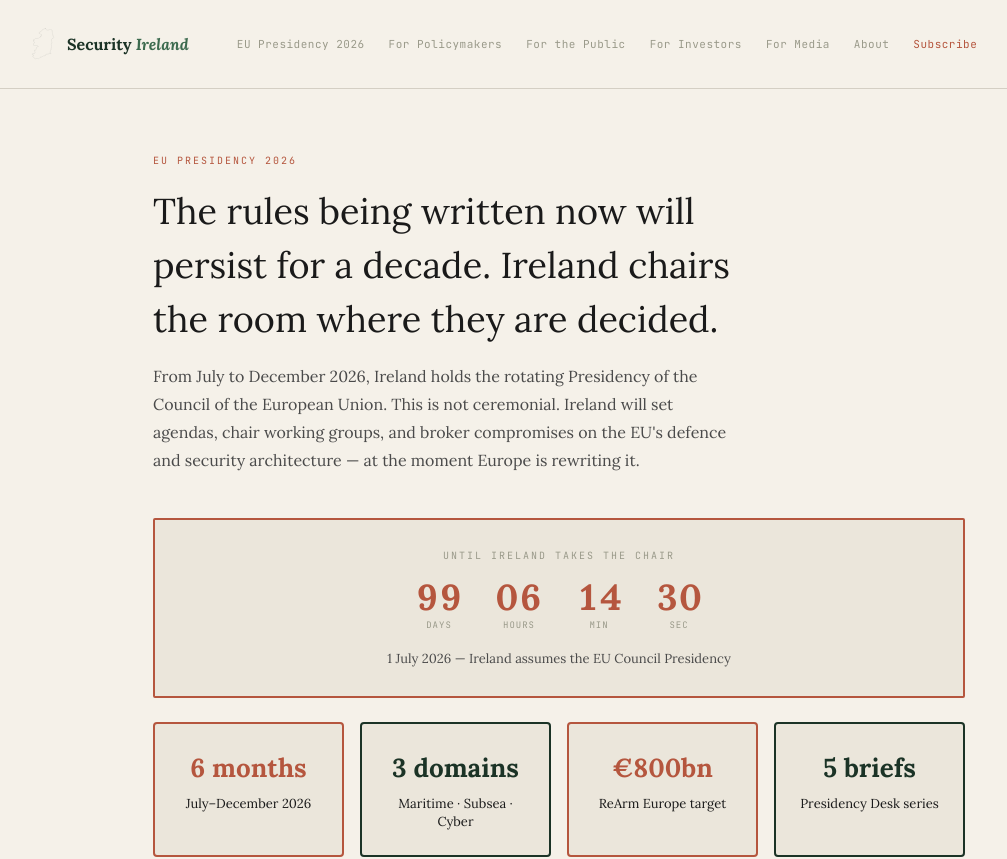
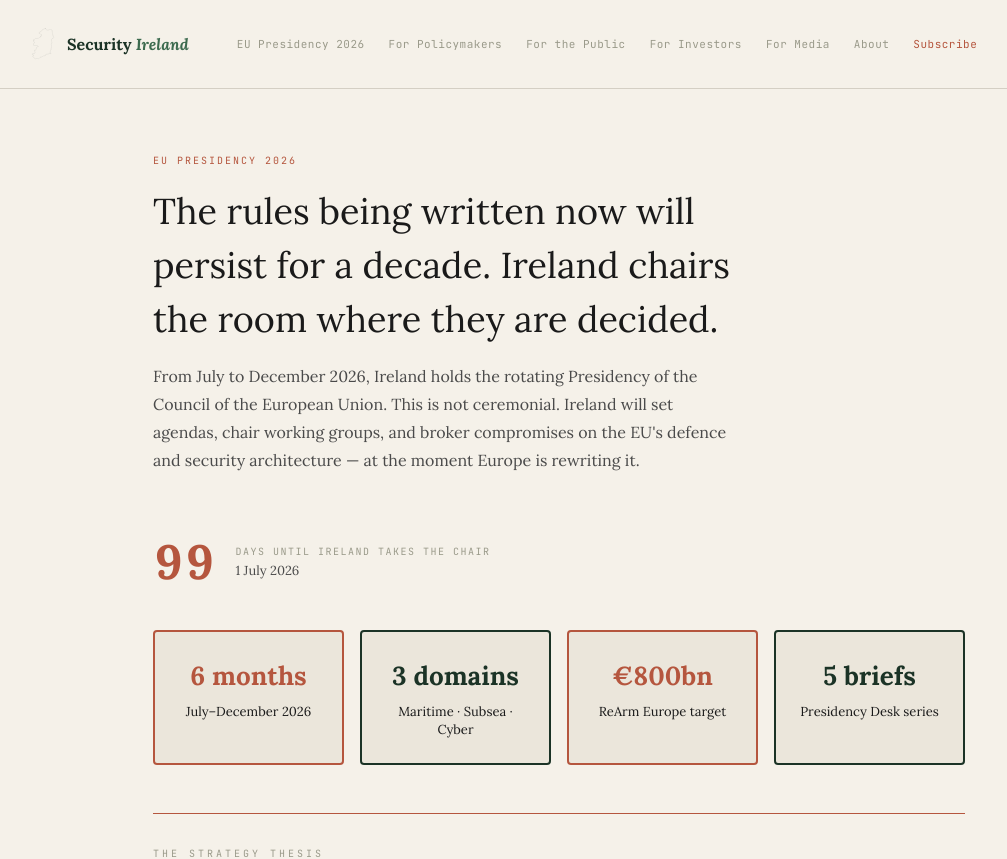
Before and after one commit to scosullivan/security-ireland, a Next.js app: page /eu-presidency in a window 1280 px wide. Shown: the top 859 px of the page, without its empty margins (81-1088 px from the left). Built offline with nearby package versions, Linux system fonts and the light colour scheme.

Commit message:
Update PresidencyCountdown.tsx

```diff
--- a/src/components/PresidencyCountdown.tsx
+++ b/src/components/PresidencyCountdown.tsx
@@ -2,90 +2,59 @@
 
 import { useState, useEffect } from 'react';
 
-const PRESIDENCY_START = new Date('2026-07-01T00:00:00+02:00'); // Brussels time
+const PRESIDENCY_START = new Date('2026-07-01T00:00:00+02:00');
 const PRESIDENCY_END = new Date('2026-12-31T23:59:59+01:00');
 
-function getTimeLeft(target: Date) {
+function getDaysLeft(target: Date) {
   const now = new Date();
   const diff = target.getTime() - now.getTime();
-  if (diff <= 0) return null;
-
-  const days = Math.floor(diff / (1000 * 60 * 60 * 24));
-  const hours = Math.floor((diff % (1000 * 60 * 60 * 24)) / (1000 * 60 * 60));
-  const minutes = Math.floor((diff % (1000 * 60 * 60)) / (1000 * 60));
-  const seconds = Math.floor((diff % (1000 * 60)) / 1000);
-
-  return { days, hours, minutes, seconds };
+  if (diff <= 0) return 0;
+  return Math.floor(diff / (1000 * 60 * 60 * 24));
 }
 
 export default function PresidencyCountdown() {
   const [mounted, setMounted] = useState(false);
-  const [now, setNow] = useState(new Date());
+  const [, setTick] = useState(0);
 
   useEffect(() => {
     setMounted(true);
-    const interval = setInterval(() => setNow(new Date()), 1000);
+    const interval = setInterval(() => setTick((t) => t + 1), 60000);
     return () => clearInterval(interval);
   }, []);
 
-  if (!mounted) {
-    return (
-      <div style={{ padding: '32px 24px', textAlign: 'center' }}>
-        <div style={{ fontFamily: 'var(--font-mono)', fontSize: '10px', letterSpacing: '2px', textTransform: 'uppercase', color: 'var(--color-stone)' }}>
-          Loading countdown...
-        </div>
-      </div>
-    );
-  }
+  if (!mounted) return null;
 
+  const now = new Date();
   const beforeStart = now < PRESIDENCY_START;
   const duringPresidency = now >= PRESIDENCY_START && now <= PRESIDENCY_END;
   const afterEnd = now > PRESIDENCY_END;
 
   if (afterEnd) {
     return (
-      <div style={{
-        padding: '32px 24px',
-        backgroundColor: 'var(--color-parchment)',
-        border: '1px solid var(--color-rule)',
-        borderRadius: '2px',
-        textAlign: 'center',
-      }}>
-        <div style={{ fontFamily: 'var(--font-mono)', fontSize: '10px', letterSpacing: '2px', textTransform: 'uppercase', color: 'var(--color-stone)', marginBottom: '8px' }}>
-          Presidency Concluded
-        </div>
-        <div style={{ fontFamily: 'var(--font-serif)', fontSize: '18px', color: 'var(--color-ink)' }}>
-          Ireland&apos;s EU Council Presidency ended 31 December 2026
+      <div style={{ display: 'flex', alignItems: 'center', gap: '16px', padding: '20px 0' }}>
+        <div style={{ fontFamily: 'var(--font-serif)', fontSize: '15px', color: 'var(--color-stone)' }}>
+          Ireland&apos;s EU Council Presidency concluded 31 December 2026.
         </div>
       </div>
     );
   }
 
-  const target = beforeStart ? PRESIDENCY_START : PRESIDENCY_END;
-  const timeLeft = getTimeLeft(target);
-  if (!timeLeft) return null;
-
-  const label = beforeStart
-    ? 'Until Ireland takes the chair'
-    : 'Presidency time remaining';
-
+  const days = beforeStart ? getDaysLeft(PRESIDENCY_START) : getDaysLeft(PRESIDENCY_END);
   const statusColor = beforeStart ? 'var(--color-terracotta)' : 'var(--color-forest)';
 
-  const units = [
-    { value: timeLeft.days, label: 'Days' },
-    { value: timeLeft.hours, label: 'Hours' },
-    { value: timeLeft.minutes, label: 'Min' },
-    { value: timeLeft.seconds, label: 'Sec' },
-  ];
-
   return (
+    <div style={{ display: 'flex', alignItems: 'center', gap: '20px', padding: '20px 0' }}>
       <div style={{
-      padding: '28px 24px',
-      backgroundColor: 'var(--color-parchment)',
-      border: '2px solid ' + statusColor,
-      borderRadius: '2px',
-      textAlign: 'center',
+        fontFamily: 'var(--font-serif)',
+        fontSize: '48px',
+        fontWeight: 700,
+        color: statusColor,
+        lineHeight: 1,
+        fontVariantNumeric: 'tabular-nums',
       }}>
+        {days}
+      </div>
+      <div>
         {duringPresidency && (
           <div style={{
             display: 'inline-block',
@@ -95,60 +64,30 @@ export default function PresidencyCountdown() {
             textTransform: 'uppercase',
             color: 'var(--color-cream)',
             backgroundColor: 'var(--color-forest)',
-          padding: '4px 12px',
+            padding: '3px 8px',
             borderRadius: '2px',
-          marginBottom: '12px',
+            marginBottom: '4px',
           }}>
-          Presidency Active
+            Active
           </div>
         )}
         <div style={{
           fontFamily: 'var(--font-mono)',
           fontSize: '10px',
-        letterSpacing: '2px',
-        textTransform: 'uppercase',
-        color: 'var(--color-stone)',
-        marginBottom: '16px',
-      }}>
-        {label}
-      </div>
-      <div style={{
-        display: 'flex',
-        justifyContent: 'center',
-        gap: '16px',
-      }}>
-        {units.map((u) => (
-          <div key={u.label} style={{ minWidth: '64px' }}>
-            <div style={{
-              fontFamily: 'var(--font-serif)',
-              fontSize: '36px',
-              fontWeight: 700,
-              color: statusColor,
-              lineHeight: 1,
-              marginBottom: '4px',
-              fontVariantNumeric: 'tabular-nums',
-            }}>
-              {String(u.value).padStart(u.label === 'Days' ? 1 : 2, '0')}
-            </div>
-            <div style={{
-              fontFamily: 'var(--font-mono)',
-              fontSize: '9px',
-              letterSpacing: '1px',
+          letterSpacing: '1.5px',
           textTransform: 'uppercase',
           color: 'var(--color-stone)',
         }}>
-              {u.label}
-            </div>
-          </div>
-        ))}
+          {beforeStart ? 'days until Ireland takes the chair' : 'days remaining in the Presidency'}
         </div>
         <div style={{
           fontFamily: 'var(--font-serif)',
           fontSize: '13px',
           color: 'var(--color-graphite)',
-        marginTop: '16px',
+          marginTop: '2px',
         }}>
-        {beforeStart ? '1 July 2026 \u2014 Ireland assumes the EU Council Presidency' : '31 December 2026 \u2014 Presidency concludes'}
+          {beforeStart ? '1 July 2026' : '31 December 2026'}
+        </div>
       </div>
     </div>
   );
```
Lines whose indentation alone changed are shown as unchanged.
